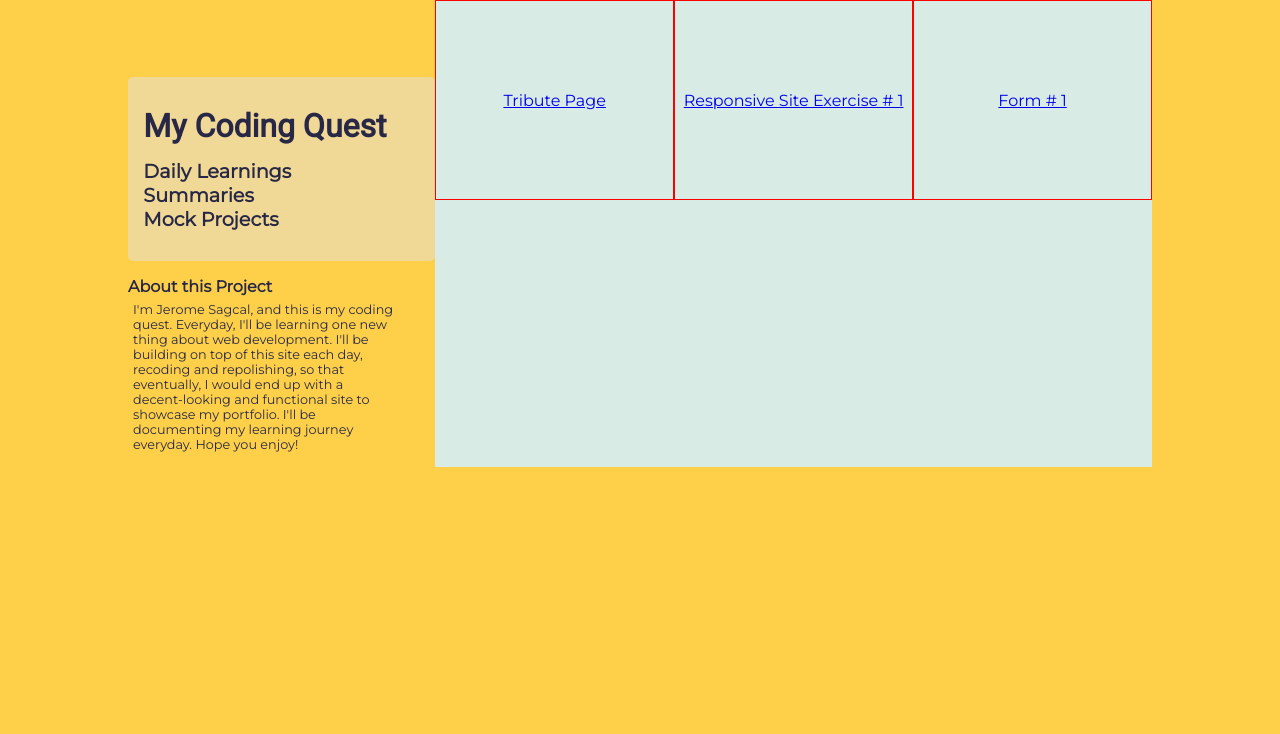
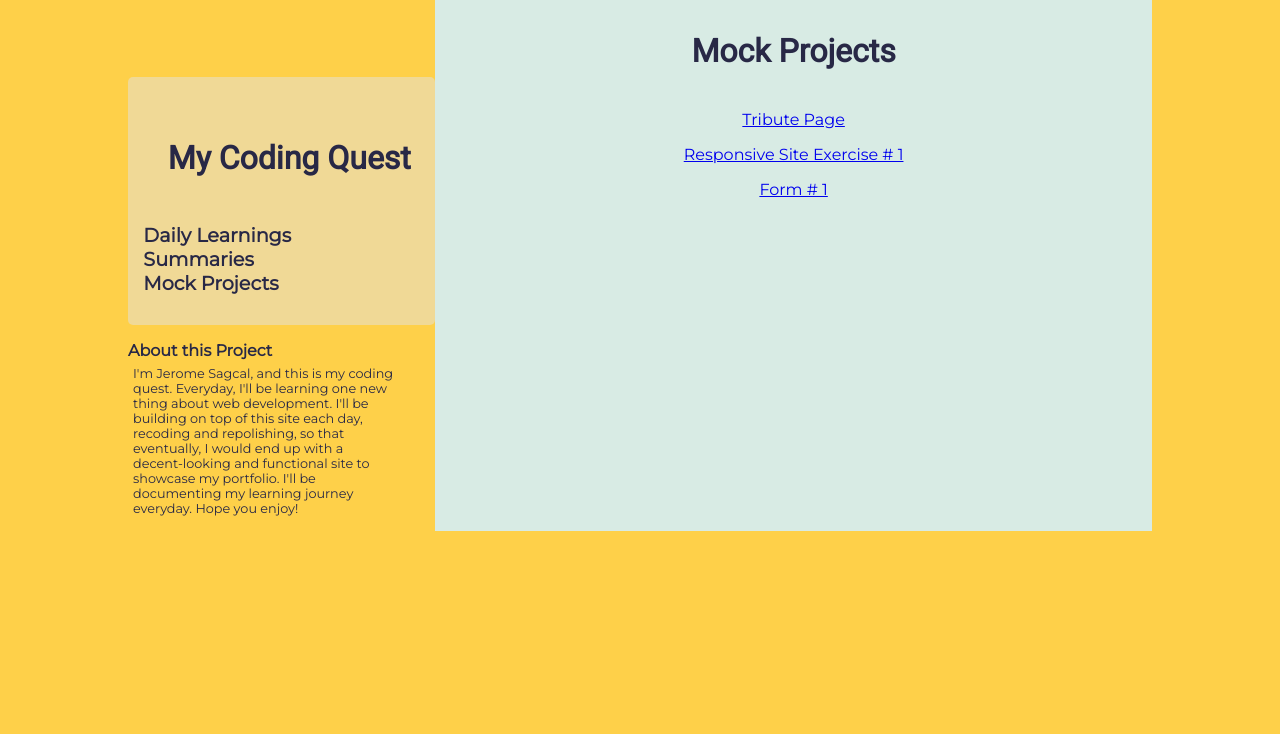
Before and after one commit to Echo090/test-websites, a plain HTML site: page mock-projects.html in a window 1280 px wide. Shown: the top 734 px of the page. Drawn offline with Linux system fonts and the light colour scheme.

Commit message:
for inquirer

```diff
--- a/mock-projects.html
+++ b/mock-projects.html
@@ -33,6 +33,7 @@
         </div>
 
         <div class="content-flex-container">
+            <h1>Mock Projects</h1>
             <div class="content-grid-container">
                 <div class="mock-project-entry">
                     <a href="./mock-projects/tribute-page/index.html">Tribute Page</a>
--- a/style-mock-projects.css
+++ b/style-mock-projects.css
@@ -1,16 +1,25 @@
 .content-grid-container {
     display: grid;
-    grid-template-columns: 1fr 1fr 1fr;
-    grid-template-rows: 200px;
+    padding: 0 1em;
+    grid-template-row: 1fr 1fr 1fr;
+    /* grid-template-rows: 200px; */
     /* justify-content: center;
     align-items: center; */
 }
 
+h1{
+    padding: 1em 0;
+    text-align: center;
+}
+
 .mock-project-entry{
-    /* justify-self: center;
-    align-self: center; */
+    padding: 0.5em 0;
     text-align: center;
-    vertical-align: middle;
-    align-content: center;
-    border: red 1px solid;
+
+    /* border: red 1px solid; */
 }
+
+.mock-project-entry:hover {
+
+    background-color: #007580;
+}
```
Also changed, not shown: daily-notes.html (+9 -0 lines), index.html (+2 -2 lines).
